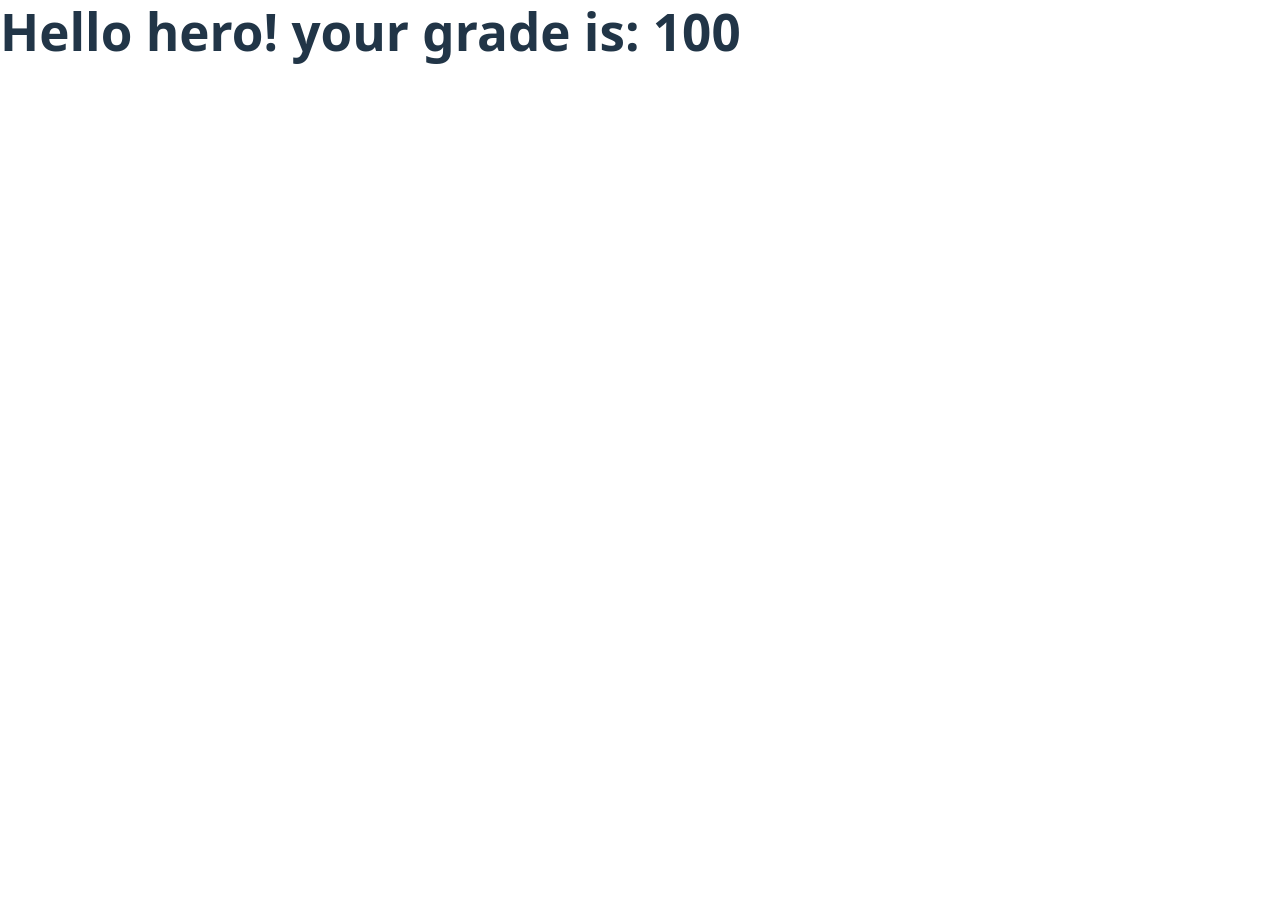
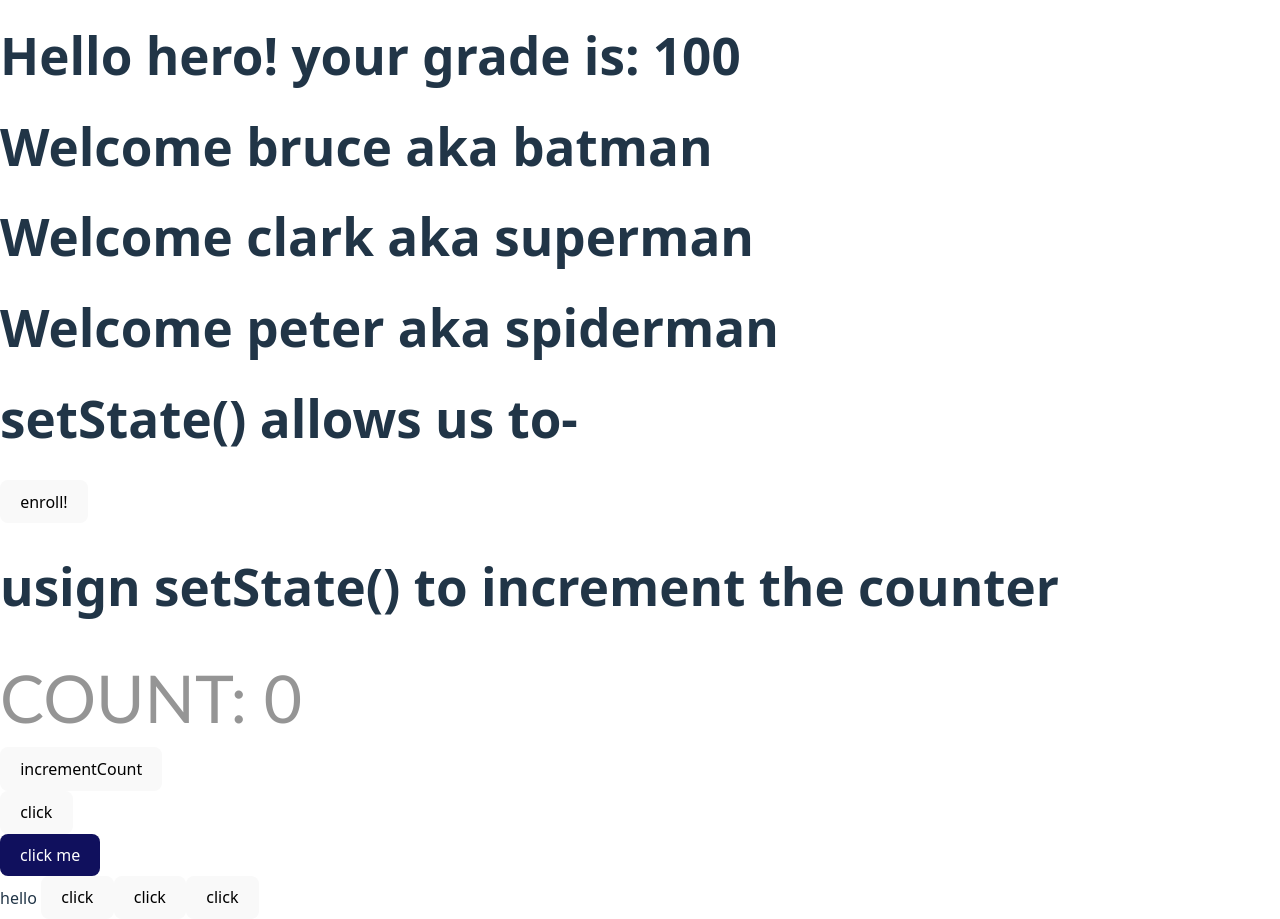
Before and after one commit to varadisthedev/react-playground, a React (Vite) app: page / in a window 1280 px wide. Shown: the part 1276-2195 px from the top of the page. Before the commit the page ends 1370 px from the top, so only its background shows below. Built offline with nearby package versions, Linux system fonts and the light colour scheme.

Commit message:
feat: setState, event handlers, binding event handlers, created a number counter, CSS in react

```diff
--- a/src/App.jsx
+++ b/src/App.jsx
@@ -1,19 +1,23 @@
 // child components are imported at top in app.jsx
 import Header from "./Header.jsx";
 import Footer from "./Footer.jsx";
-import {Greet} from "./components/Greet.jsx";
+import Greet from "./components/Greet.jsx";
 import Bye from "./components/DefaultExport.jsx"
 import ClassCompWelcome from "./components/ClassComponent.jsx"
 import Hello from "./components/Hello.jsx"
 import CreateEleobj from "./components/CreateEle.jsx"
+import Welcome from "./components/Welcome.jsx";
+import Message from "./components/Message.jsx";
+import Counter from "./components/counter.jsx";
+import FunctionClick from "./components/FunctionClick.jsx";
+import ClassClick from "./components/ClassClick.jsx"
+import EventBind from "./components/EventBind.jsx";
 
 export default function App() {
   return (
     <div>
-
-      {/*using the header component*/}
+      using the header component
       <Header />
-
       <h1>Hello World 🚀</h1>
       <p>React + Vite is working!</p>
       <h1>react has sooo many files!</h1>
@@ -28,6 +32,27 @@ export default function App() {
       <Greet name="varad" grade="9.9"/>
       <Greet name="lomesh" grade="8"/>
       <Greet name="hero" grade="100"/>
+
+      {/* Here we are using class components, so use of this keyword is allowed. */}
+      <Welcome name="bruce" heroName="batman"/>
+      <Welcome name="clark" heroName="superman"/>
+      <Welcome name="peter" heroName="spiderman"/>
+
+      {/* uisng states */}
+      <Message/>
+
+      {/* using counter to increment a number */}
+      <h1>usign setState() to increment the counter</h1>
+      <Counter/>
+
+      {/* adding an event listner  */}
+      <FunctionClick/>
+
+      {/* doing it with a  class component */}
+      <ClassClick/>
+
+      {/* adding event bind  */}
+      <EventBind/>
     </div>
   );
 }
--- /dev/null
+++ b/src/components/ClassClick.css
@@ -0,0 +1,8 @@
+.btn {
+  background-color: rgb(16, 16, 93);
+  color: rgb(255, 255, 255);
+  padding: 10px 20px;
+  border-radius: 49;
+  border: none;
+  cursor: pointer;
+}
--- /dev/null
+++ b/src/components/ClassClick.jsx
@@ -0,0 +1,19 @@
+import React, { Component } from 'react'
+import "./ClassClick.css";
+
+ class ClassClick extends Component {
+    clickHandler(){
+        console.log("clicked the button")
+    }
+  render() {
+    return (
+      <div>
+        <button onClick={this.clickHandler} className="btn">
+            click me
+        </button>
+      </div>
+    )
+  }
+}
+
+export default ClassClick
--- /dev/null
+++ b/src/components/EventBind.jsx
@@ -0,0 +1,46 @@
+import React, { Component } from 'react'
+
+ class EventBind extends Component {
+    constructor(props) {
+      super(props)
+
+      this.state = {
+         message:"hello "
+      }
+
+      this.changeMessage=this.changeMessage.bind(this)
+    }
+    changeMessage(){
+        this.setState({
+            message:"goodbye"
+        })
+        //console.log(this) o/p : undefined (typical js )
+    }
+    // clickHandler=()=>{
+    //     this.setState({
+    //         message:"goodbye"
+    //     })
+    // } also works
+  render() {
+    return (
+      <div>
+        {this.state.message}
+        <button onClick={this.changeMessage.bind(this)}>
+            click
+        </button>
+
+        <button onClick={()=>this.changeMessage()}>
+            click
+        </button>
+        {/* this approach also works. doesnt require bind */}
+
+        <button onClick={this.changeMessage}>
+            click
+        </button>
+
+      </div>
+    )
+  }
+}
+
+export default EventBind
--- /dev/null
+++ b/src/components/FunctionClick.jsx
@@ -0,0 +1,17 @@
+import React from 'react'
+
+function FunctionClick() {
+    function clickHandler(){
+        console.log("button clicked")
+    }
+  return (
+    <div>
+        <button onClick={clickHandler}>
+            click
+        </button>
+
+    </div>
+  )
+}
+
+export default FunctionClick
--- a/src/components/Greet.jsx
+++ b/src/components/Greet.jsx
@@ -1,4 +1,4 @@
-import React from 'react'
+import React from 'react';
 
 // function Greet(){
 //     return <h1>Hello varad</h1>
@@ -7,8 +7,22 @@ import React from 'react'
 //re-writing it using a arrow function
 
 //name export is used here
-export const Greet =(props)=>{
-    console.log(props);
-return <h1>Hello {props.name}! your grade is: {props.grade}</h1>
+const Greet =(props)=>{
+    //console.log(props);
+    //props.name="vishwas" this wont work because props are immutable
+    return <h1>Hello {props.name}! your grade is: {props.grade}</h1>
 }
+
+//usign es6 destructuring
+// const Greet =({name,heroName})=>{
+//     //props.name="vishwas" this wont work because props are immutable
+//     return <h1>Hello {props.name}! your grade is: {props.grade}</h1>
+// }
+
+//another way
+// const Greet =props=>{
+//     //console.log(props);
+//     const {name,heroName}=props;
+//     return <h1>Hello {name}! your grade is: {grade}</h1>
+// }
 export default Greet
--- /dev/null
+++ b/src/components/Message.jsx
@@ -0,0 +1,26 @@
+import React,{Component} from 'react';
+class Message extends Component{
+    constructor(){
+        super() // making call to base class
+        this.state={
+            message:'setState() allows us to-'
+        }
+    }
+
+    changeMessage(){
+        this.setState({
+            message: "dynamically update the state! "
+        })
+    }
+
+    render(){
+        return(
+            <div>
+                <h1>{this.state.message}</h1>
+                <button onClick={()=>this.changeMessage()}>enroll!</button>
+            </div>
+
+        )
+    }
+}
+export default Message;
--- /dev/null
+++ b/src/components/Welcome.jsx
@@ -0,0 +1,9 @@
+import React,{Component} from 'react';
+
+class Welcome extends Component{
+    render(){
+        return <h1>Welcome {this.props.name} aka {this.props.heroName}</h1>
+    }
+}
+
+export default Welcome;
--- /dev/null
+++ b/src/components/counter.jsx
@@ -0,0 +1,35 @@
+import React, { Component } from 'react'
+import "./style.css"
+
+class counter extends Component {
+    constructor(props) {
+      super(props)
+
+      this.state = {
+        count: 0
+
+      }
+    }
+    incrementCount(){
+        this.setState({
+            count:this.state.count + 1
+        },()=>{console.log("callback value",this.state.count)} )
+
+    }
+
+
+  render() {
+    return (
+        <div className="counterMain">
+            <div className="CounterText">COUNT: {this.state.count}</div>
+            <button onClick={
+             ()=>this.incrementCount()
+            }>incrementCount</button>
+
+        </div>
+
+    )
+  }
+}
+
+export default counter
--- /dev/null
+++ b/src/components/style.css
@@ -0,0 +1,13 @@
+.CounterText{
+    font-size: 66px;
+    font-family:'Gill Sans', 'Gill Sans MT', Calibri, 'Trebuchet MS', sans-serif;
+    color:rgb(149, 149, 149);
+
+}
+.CounterMain {
+  display: flex;
+  flex-direction: row;
+  justify-content: center;
+  align-items: center;
+  height: 100vh;
+}
```
Also changed, not shown: src/components/PropsReact.jsx (deleted).
